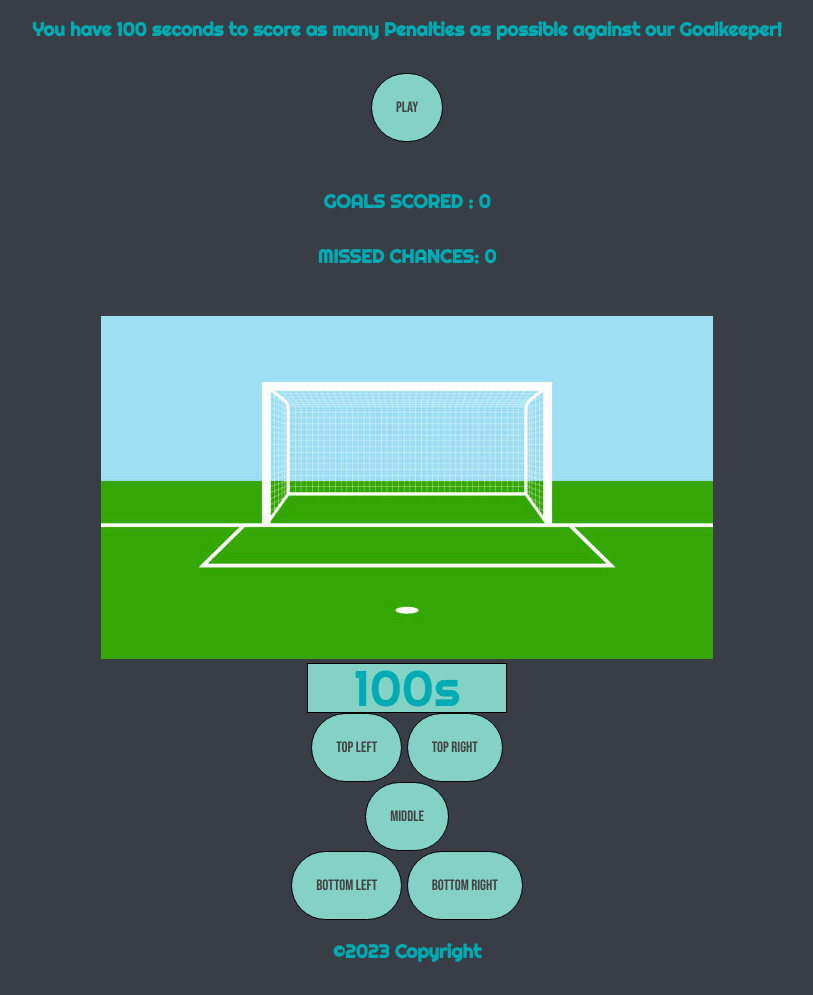
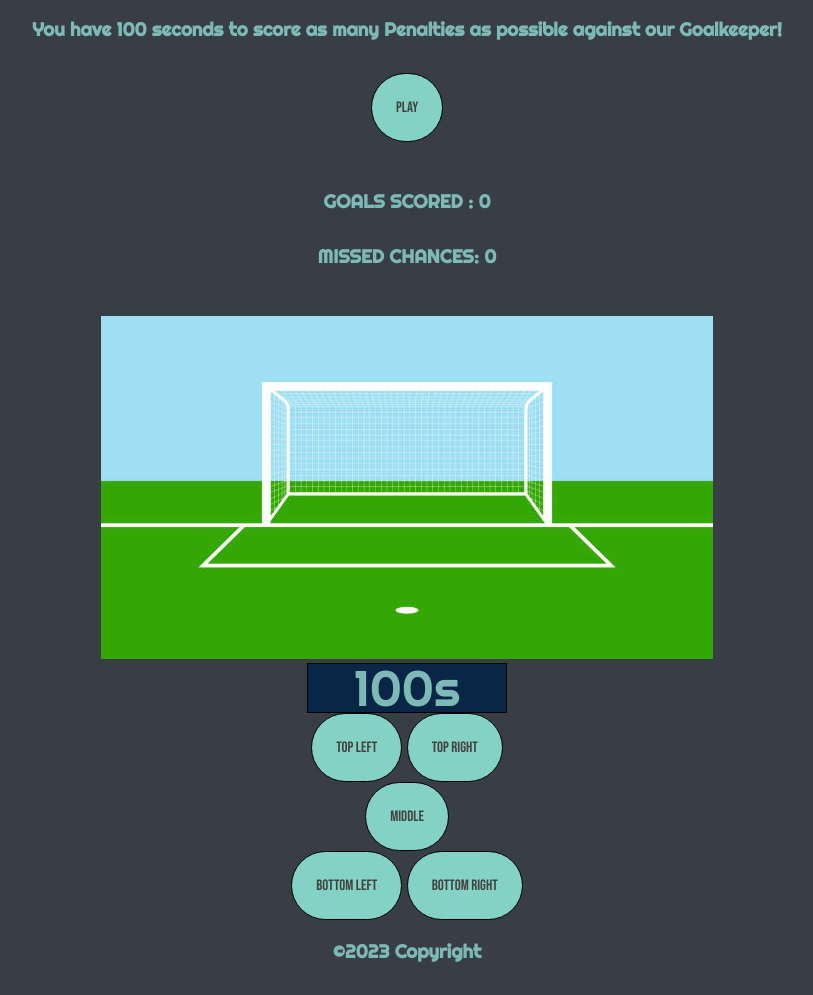
Before and after one commit to JoshuaCarroll1/Shootout-Time, a plain HTML site: page index.html in a window 1280 px wide. Shown: the part 106-1101 px from the top of the page, without its empty margins (233-1046 px from the left). Drawn offline with Linux system fonts and the light colour scheme.

Commit message:
Change colors for body and countdown

```diff
--- a/assets/css/style.css
+++ b/assets/css/style.css
@@ -11,7 +11,7 @@
 body    {
     font-family: 'Righteous', cursive;
     background-color: #393E46;
-    color: #00ABB3;
+    color: #7DB9B6;
     text-align: center;
 }
 
@@ -31,7 +31,7 @@ h3  {
 }
 
 p   {
-    background-color: #84D2C5;
+    background-color: #0A2647;
     box-sizing: border-box;
     border: 1px solid black;
     display: inline-flex;
```
